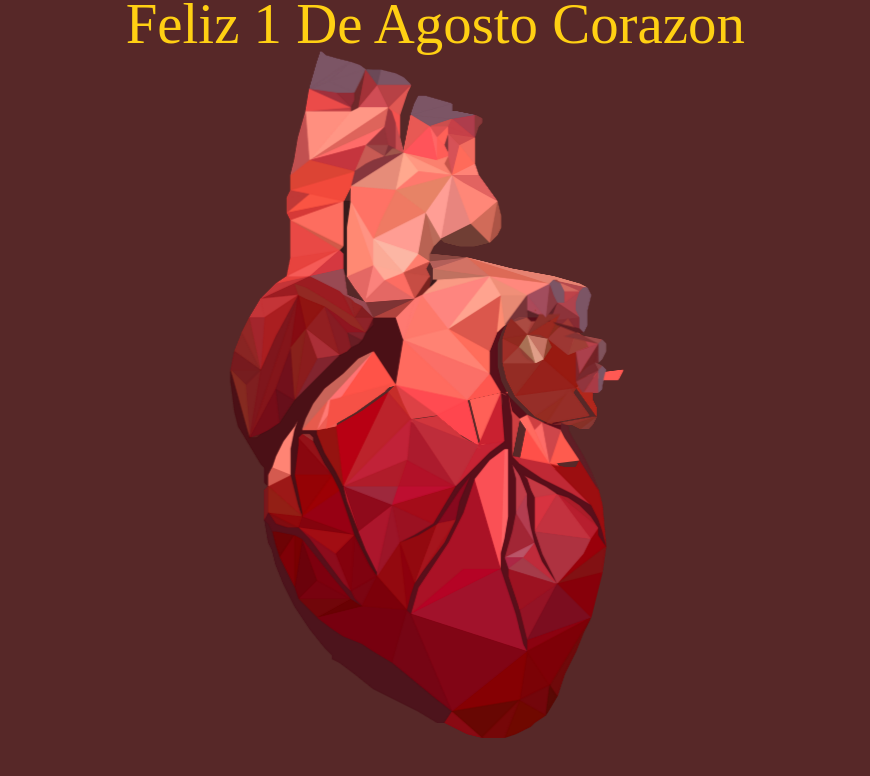
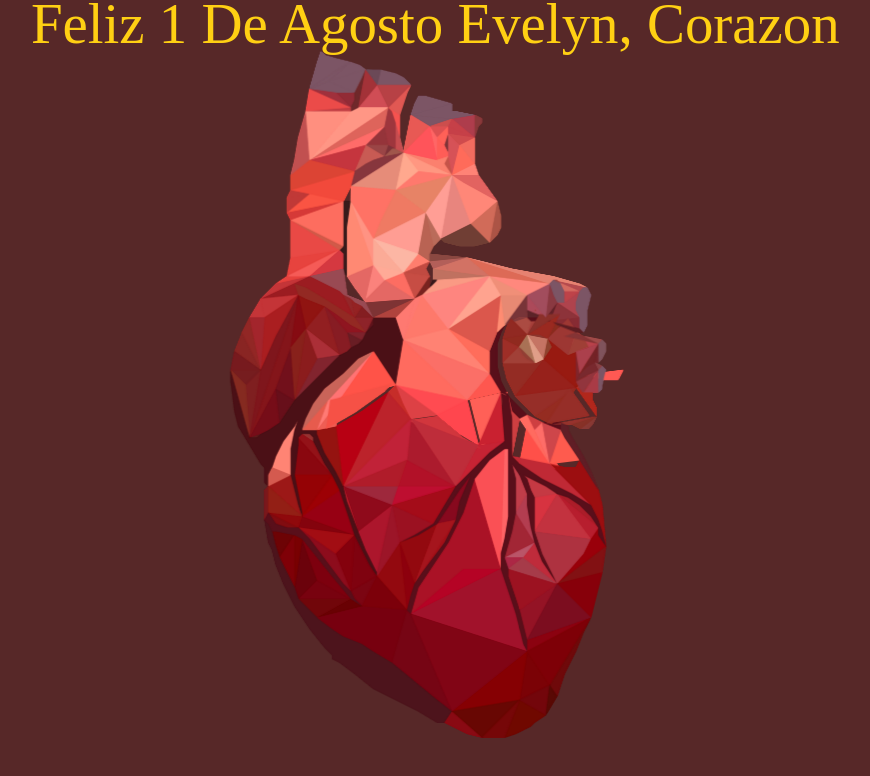
Before and after one commit to Lodray/1-agosto, a plain HTML site: page index.html in a window 1280 px wide. Shown: the whole page, without its empty margins (205-1075 px from the left). Drawn offline with nearby package versions, Linux system fonts and the light colour scheme.

Commit message:
Update index.html

```diff
--- a/index.html
+++ b/index.html
@@ -11,7 +11,7 @@
 <body>
 
 	<div class="text-container">
-        <h1 class="animate-text">Feliz 1 De Agosto Corazon</h1>
+        <h1 class="animate-text">Feliz 1 De Agosto Evelyn, Corazon</h1>
     </div>
 
 <section>
```
